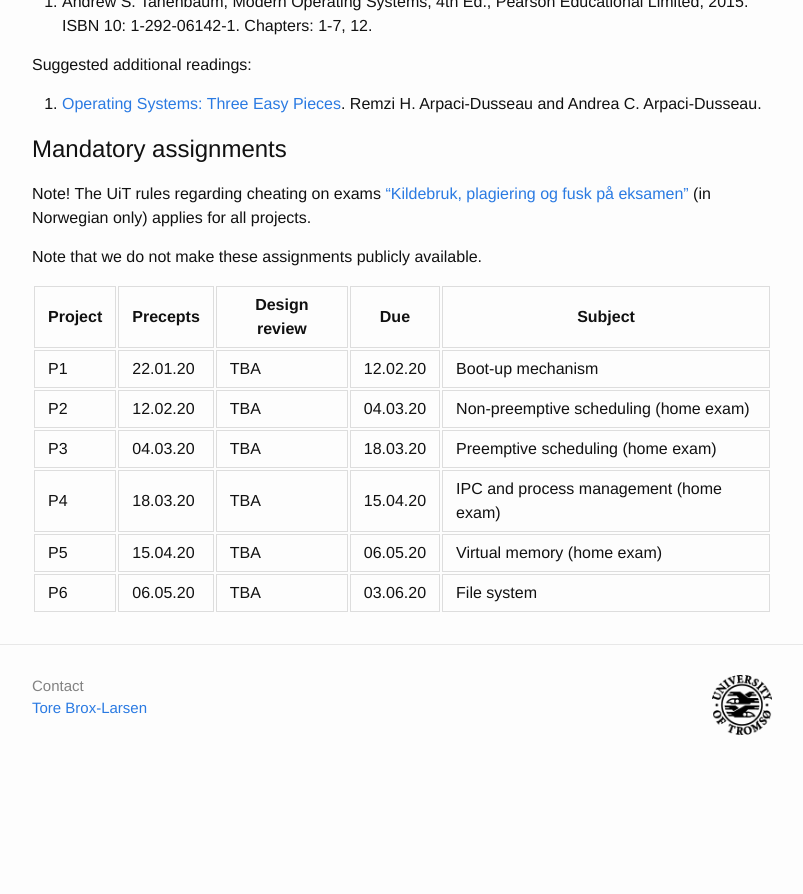
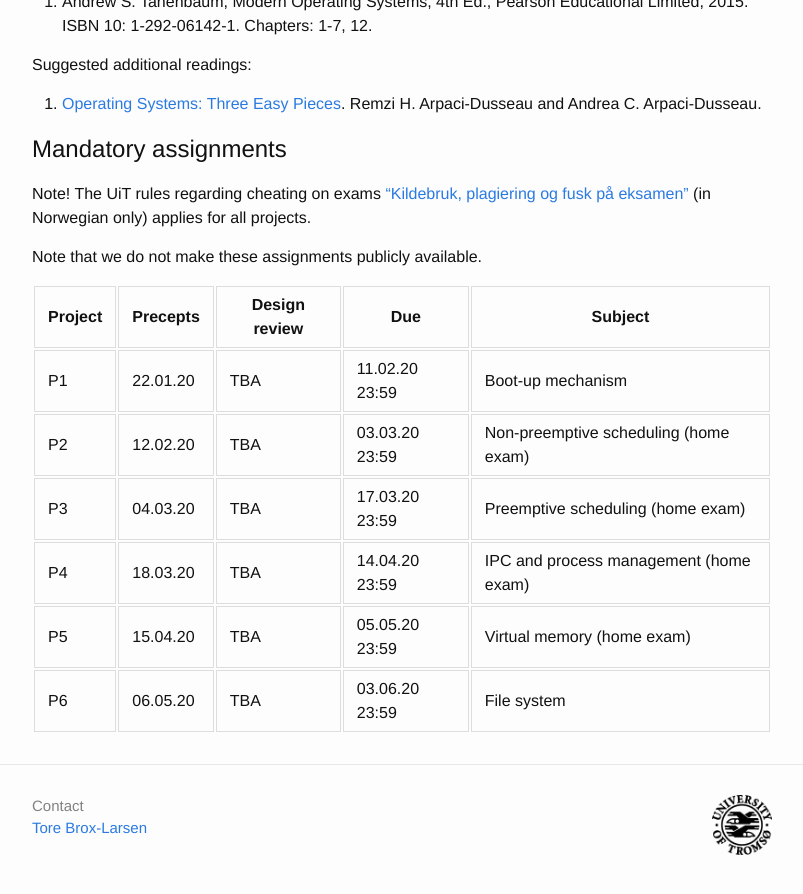
Before and after one commit to uit-inf-2201-s20/uit-inf-2201-s20.github.io, a Jekyll site: the page built from index.md, in a window 1280 px wide and 900 px high, scrolled down 2240 px. Shown: the top 894 px of the window, without its empty margins (238-1041 px from the left). Built offline with Jekyll 4.4.1, drawn with Linux system fonts in a browser that asks for light colours; before the commit the page ends 3020 px from its top, so only the background shows below that.

Commit message:
Updated project deadlines

```diff
--- a/index.md
+++ b/index.md
@@ -92,9 +92,9 @@ Note that we do not make these assignments publicly available.
 
 | Project |	Precepts | Design review | Due | Subject|
 |---------|----------|----------|----------|---------|
-| P1      | 22.01.20 | TBA      | 12.02.20 | Boot-up mechanism |
-| P2      | 12.02.20 | TBA      | 04.03.20 | Non-preemptive scheduling (home exam) |
-| P3      | 04.03.20 | TBA      | 18.03.20 | Preemptive scheduling (home exam) |
-| P4      | 18.03.20 | TBA      | 15.04.20 | IPC and process management (home exam) |
-| P5      | 15.04.20 | TBA      | 06.05.20 | Virtual memory (home exam) |
-| P6      | 06.05.20 | TBA      | 03.06.20 | File system |
+| P1      | 22.01.20 | TBA      | 11.02.20 23:59 | Boot-up mechanism |
+| P2      | 12.02.20 | TBA      | 03.03.20 23:59 | Non-preemptive scheduling (home exam) |
+| P3      | 04.03.20 | TBA      | 17.03.20 23:59 | Preemptive scheduling (home exam) |
+| P4      | 18.03.20 | TBA      | 14.04.20 23:59 | IPC and process management (home exam) |
+| P5      | 15.04.20 | TBA      | 05.05.20 23:59 | Virtual memory (home exam) |
+| P6      | 06.05.20 | TBA      | 03.06.20 23:59 | File system |
```
